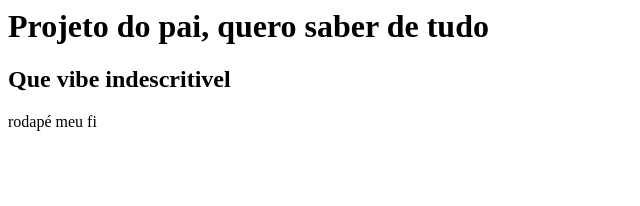
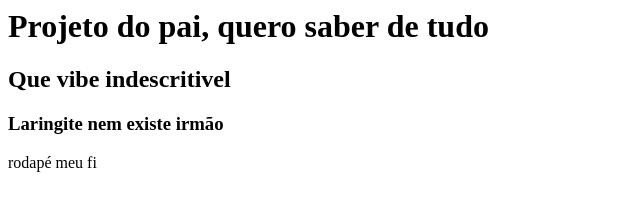
Before and after one commit to brandalize/curso-git, a plain HTML site: page index.html in a window 1280 px wide. Shown: the whole page, without its empty margins (0-640 px from the left). Drawn offline with Linux system fonts and the light colour scheme.

Commit message:
laringite?

```diff
--- a/index.html
+++ b/index.html
@@ -3,6 +3,7 @@
 	</head>
 	<h1>Projeto do pai, quero saber de tudo</h1>
 		<h2>Que vibe indescritivel</h2>
+			<h3>Laringite nem existe irmão</h3>
 	<footer>rodapé meu fi</footer>
 	<body>
 	</body>
```
